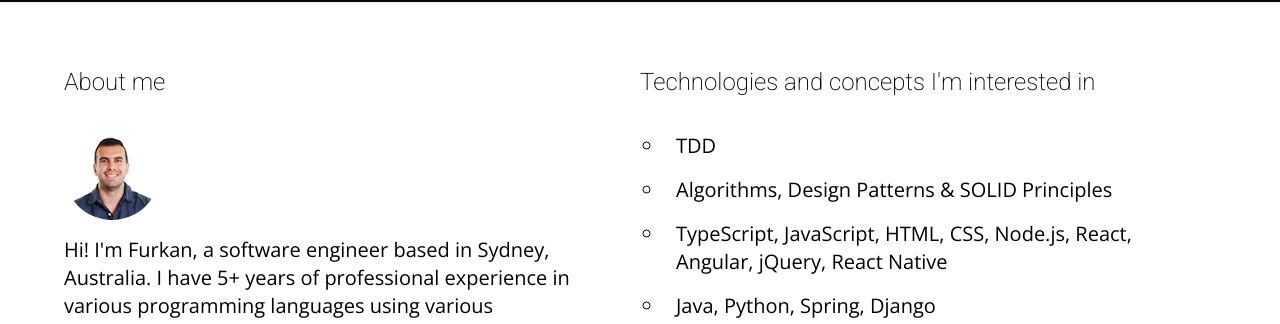
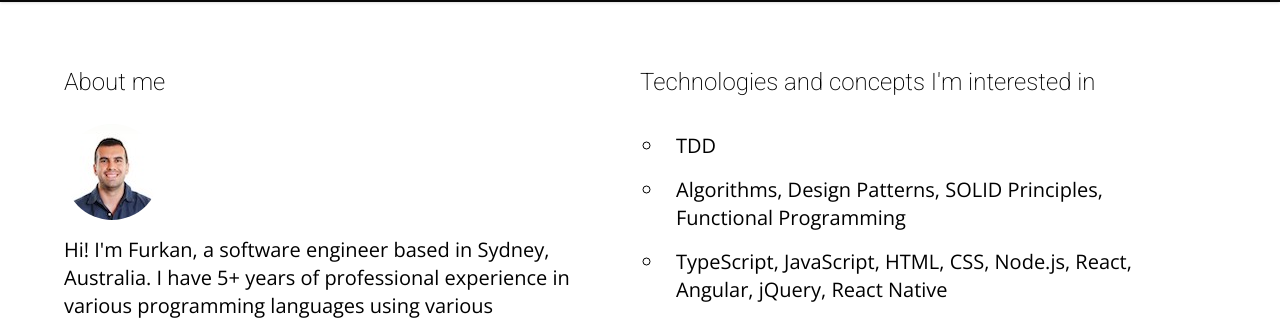
Before and after one commit to furkantanyol/furkantanyol.github.io, a plain HTML site: page index.html in a window 1280 px wide. Shown: the part 398-722 px from the top of the page. Drawn offline with nearby package versions, Linux system fonts and the light colour scheme.

Commit message:
Update index.html

```diff
--- a/index.html
+++ b/index.html
@@ -99,7 +99,7 @@
                         TDD
                     </li>
                     <li class="text-xl px-3 py-2 text-sm font-light">
-                        Algorithms, Design Patterns & SOLID Principles
+                        Algorithms, Design Patterns, SOLID Principles, Functional Programming
                     </li>
                     <li class="text-xl px-3 py-2 text-sm font-light">
                         TypeScript, JavaScript, HTML, CSS, Node.js, React, Angular, jQuery, React Native
```
